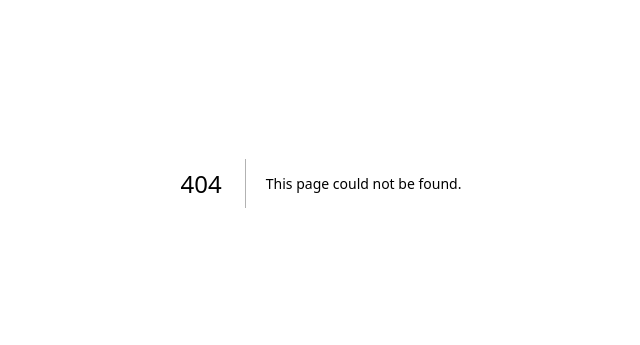
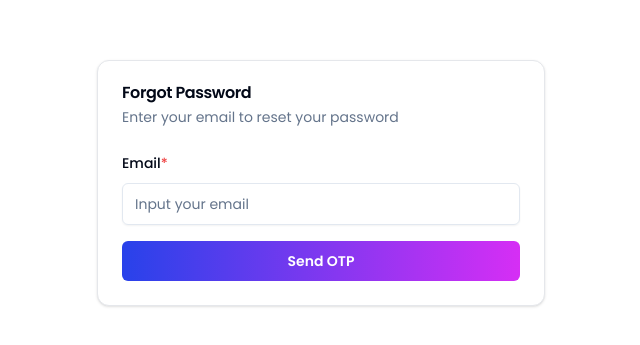
Before and after one commit to akinurrahman/peercircle-frontend, a Next.js app: page /forgot-password in a window 1280 px wide. Before the commit this address had no page. Shown: the part 217-562 px from the top of the page, without its empty margins (319-959 px from the left). Built offline with nearby package versions, Linux system fonts and the light colour scheme.

Commit message:
ui done for forgot password

```diff
--- /dev/null
+++ b/src/app/(auth)/(user)/forgot-password/page.tsx
@@ -0,0 +1,65 @@
+"use client";
+
+import { Button } from "@/components/ui/button";
+import {
+  Card,
+  CardContent,
+  CardDescription,
+  CardHeader,
+  CardTitle,
+} from "@/components/ui/card";
+import { Form } from "@/components/ui/form";
+import { SubmitHandler, useForm } from "react-hook-form";
+import FormFieldWrapper from "@/components/common/FormFieldWrapper";
+
+import { zodResolver } from "@hookform/resolvers/zod";
+import {
+  ForgotPasswordFormData,
+  forgotPasswordSchema,
+} from "@/validations/auth.schema";
+
+const ForgotPassword = () => {
+  const form = useForm<ForgotPasswordFormData>({
+    mode: "onTouched",
+    resolver: zodResolver(forgotPasswordSchema),
+    defaultValues: {
+      email: "",
+    },
+  });
+  const onSubmit: SubmitHandler<ForgotPasswordFormData> = (data) => {
+    console.log(data);
+  };
+
+  return (
+    <div className="container mx-auto flex min-h-screen items-center justify-center">
+      <Card className="w-full max-w-md">
+        <CardHeader>
+          <CardTitle>Forgot Password</CardTitle>
+          <CardDescription>
+            Enter your email to reset your password
+          </CardDescription>
+        </CardHeader>
+        <CardContent>
+          <Form {...form}>
+            <form onSubmit={form.handleSubmit(onSubmit)}>
+              <div className="space-y-4">
+                <FormFieldWrapper
+                  fieldType="input"
+                  name="email"
+                  placeholder="Input your email"
+                  label="Email"
+                  required
+                />
+                <Button type="submit" variant="primary" className="w-full">
+                  Send OTP
+                </Button>
+              </div>
+            </form>
+          </Form>
+        </CardContent>
+      </Card>
+    </div>
+  );
+};
+
+export default ForgotPassword;
--- a/src/app/(auth)/(user)/login/page.tsx
+++ b/src/app/(auth)/(user)/login/page.tsx
@@ -1,4 +1,4 @@
-import AuthForm from "@/components/user-side/AuthForm";
+import AuthForm from "@/components/auth";
 import React from "react";
 
 const page = () => {
--- /dev/null
+++ b/src/app/(auth)/(user)/reset-password/page.tsx
@@ -0,0 +1,67 @@
+"use client";
+import { Button } from "@/components/ui/button";
+import {
+  Card,
+  CardContent,
+  CardDescription,
+  CardHeader,
+  CardTitle,
+} from "@/components/ui/card";
+import FormFieldWrapper from "@/components/common/FormFieldWrapper";
+import { Form } from "@/components/ui/form";
+import { SubmitHandler, useForm } from "react-hook-form";
+import {
+  ResetPasswordFormData,
+  resetPasswordSchema,
+} from "@/validations/auth.schema";
+import { zodResolver } from "@hookform/resolvers/zod";
+
+const ResetPassword = () => {
+  const form = useForm<ResetPasswordFormData>({
+    mode: "onTouched",
+    resolver: zodResolver(resetPasswordSchema),
+    defaultValues: {
+      password: "",
+      confirm_password: "",
+    },
+  });
+  const onSubmit: SubmitHandler<ResetPasswordFormData> = (data) => {
+    console.log(data);
+  };
+  return (
+    <div className="container mx-auto flex min-h-screen items-center justify-center">
+      <Card className="w-full max-w-md">
+        <CardHeader>
+          <CardTitle>Reset Password</CardTitle>
+          <CardDescription>Enter your new password</CardDescription>
+        </CardHeader>
+        <CardContent>
+          <Form {...form}>
+            <form onSubmit={form.handleSubmit(onSubmit)}>
+              <div className="space-y-4">
+                <FormFieldWrapper
+                  fieldType="input"
+                  type="password"
+                  name="password"
+                  placeholder="New password"
+                />
+                <FormFieldWrapper
+                  fieldType="input"
+                  type="password"
+                  name="confirm_password"
+                  placeholder="Confirm new password"
+                />
+
+                <Button type="submit" variant="primary" className="w-full">
+                  Reset Password
+                </Button>
+              </div>
+            </form>
+          </Form>
+        </CardContent>
+      </Card>
+    </div>
+  );
+};
+
+export default ResetPassword;
--- a/src/app/(auth)/(user)/signup/page.tsx
+++ b/src/app/(auth)/(user)/signup/page.tsx
@@ -1,4 +1,4 @@
-import AuthForm from "@/components/user-side/AuthForm";
+import AuthForm from "@/components/auth";
 import React from "react";
 
 const page = () => {
--- a/src/validations/auth.schema.ts
+++ b/src/validations/auth.schema.ts
@@ -39,5 +39,26 @@ export const signupSchema = z
     }
   });
 
+export const forgotPasswordSchema = z.object({
+  email: emailSchema,
+});
+
+export const resetPasswordSchema = z
+  .object({
+    password: passwordSchema,
+    confirm_password: z.string(),
+  })
+  .superRefine(({ confirm_password, password }, ctx) => {
+    if (confirm_password !== password) {
+      ctx.addIssue({
+        code: "custom",
+        message: "The passwords did not match",
+        path: ["confirm_password"],
+      });
+    }
+  });
+
 export type LoginSchemaType = z.infer<typeof loginSchema>;
 export type SignUpSchemaType = z.infer<typeof signupSchema>;
+export type ForgotPasswordFormData = z.infer<typeof forgotPasswordSchema>;
+export type ResetPasswordFormData = z.infer<typeof resetPasswordSchema>;
```
Also changed, not shown: src/components/auth/index.tsx (renamed from src/components/user-side/AuthForm/index.tsx), src/components/auth/login-form.tsx (renamed from src/components/user-side/AuthForm/login-form.tsx), src/components/auth/signup-form.tsx (renamed from src/components/user-side/AuthForm/signup-form.tsx).
